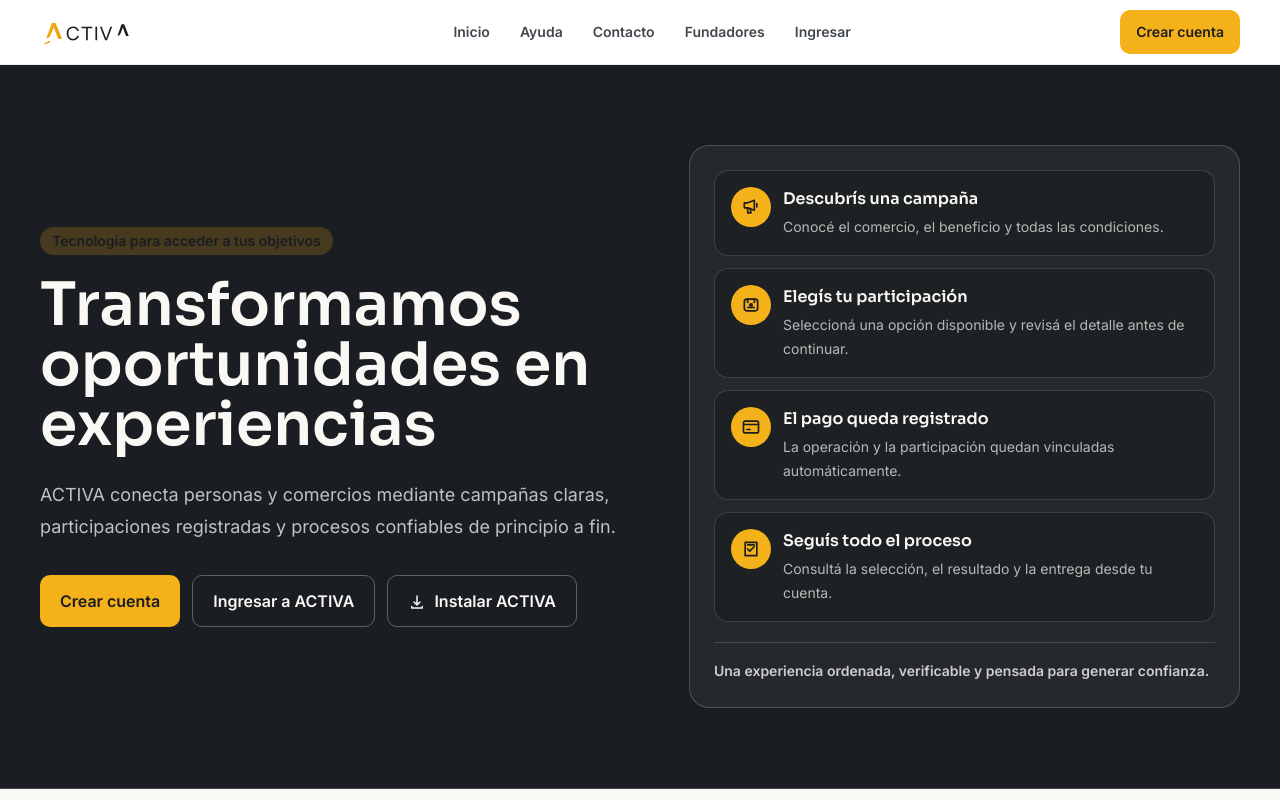
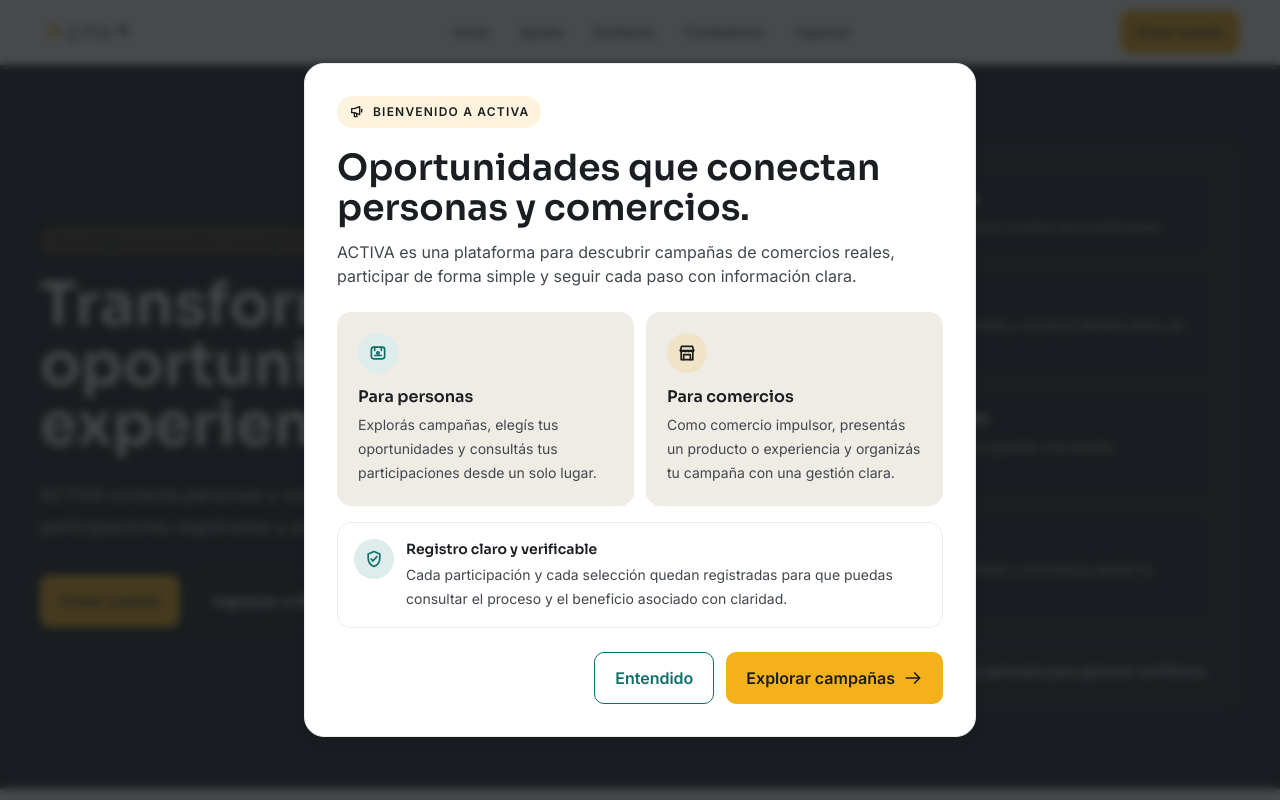
Before and after one commit to Fedegtaibo/sorteos-app, a Next.js app in the folder apps/web/: page / in a window 1280 px wide. Shown: the top 800 px of the page. Built offline with nearby package versions, Linux system fonts and the light colour scheme.

Commit message:
feat: migrar introduccion y 404 a ACTIVA

```diff
--- a/apps/web/src/app/not-found.tsx
+++ b/apps/web/src/app/not-found.tsx
@@ -1,13 +1,58 @@
 import Link from 'next/link';
+
+import { ActivaIcon } from '@/components/icons';
+import { PublicHeader } from '@/components/layout';
+import { Card, CardContent } from '@/components/ui';
+
+const publicNavigation = [
+  { href: '/', label: 'Inicio' },
+  { href: '/ayuda', label: 'Ayuda' },
+  { href: '/contacto', label: 'Contacto' },
+  { href: '/fundadores', label: 'Fundadores' },
+  { href: '/login', label: 'Ingresar' },
+] as const;
+
 export default function NotFound() {
   return (
-    <div className="min-h-screen bg-gray-50 flex items-center justify-center p-4">
-      <div className="text-center">
-        <div className="text-6xl mb-4">🎯</div>
-        <h1 className="text-3xl font-bold text-gray-900 mb-2">404</h1>
-        <p className="text-gray-500 mb-6">Esta página no existe.</p>
-        <Link href="/" className="btn-primary">Volver al inicio</Link>
-      </div>
+    <div className="flex min-h-screen flex-col bg-background-page text-text-primary">
+      <PublicHeader navigation={publicNavigation} variant="light" logoHref="/" />
+
+      <main className="flex flex-1 items-center justify-center px-activa-16 py-activa-48 sm:px-activa-24 lg:px-activa-40 lg:py-activa-64">
+        <Card className="w-full max-w-2xl shadow-activa-md">
+          <CardContent className="flex flex-col items-center p-activa-24 text-center sm:p-activa-40">
+            <span className="flex size-14 items-center justify-center rounded-activa-full bg-activa-teal-soft text-action-secondary sm:size-16">
+              <ActivaIcon name="search" size={32} />
+            </span>
+
+            <p className="mt-activa-20 text-sm font-semibold uppercase tracking-widest text-action-secondary">
+              Error 404
+            </p>
+            <h1 className="mt-activa-8 font-display text-3xl font-semibold leading-tight text-text-primary sm:text-4xl">
+              No encontramos esta página
+            </h1>
+            <p className="mt-activa-12 max-w-lg text-sm leading-7 text-text-secondary sm:text-base">
+              Es posible que el enlace haya cambiado o que la página ya no esté disponible.
+            </p>
+
+            <div className="mt-activa-24 flex w-full flex-col gap-activa-12 sm:w-auto sm:flex-row">
+              <Link
+                href="/"
+                className="inline-flex h-[52px] items-center justify-center gap-activa-8 rounded-activa-sm bg-action-primary px-activa-20 text-base font-semibold text-action-primary-text transition-colors duration-fast ease-activa hover:bg-action-primary-hover focus-visible:outline-none focus-visible:ring-2 focus-visible:ring-border-focus focus-visible:ring-offset-2"
+              >
+                <ActivaIcon name="home" size={20} />
+                Volver al inicio
+              </Link>
+              <Link
+                href="/#marketplace"
+                className="inline-flex h-[52px] items-center justify-center gap-activa-8 rounded-activa-sm border border-action-secondary bg-background-surface px-activa-20 text-base font-semibold text-action-secondary transition-colors duration-fast ease-activa hover:bg-activa-teal-soft focus-visible:outline-none focus-visible:ring-2 focus-visible:ring-border-focus focus-visible:ring-offset-2"
+              >
+                Explorar campañas
+                <ActivaIcon name="arrow-right" size={20} />
+              </Link>
+            </div>
+          </CardContent>
+        </Card>
+      </main>
     </div>
   );
 }
--- a/apps/web/src/app/page.tsx
+++ b/apps/web/src/app/page.tsx
@@ -1,4 +1,5 @@
 import Link from 'next/link';
+import HomeIntroModal from '@/components/HomeIntroModal';
 import InstallAppButton from '@/components/InstallAppButton';
 import { ActivaIcon } from '@/components/icons';
 import { PublicFooter, PublicHeader } from '@/components/layout';
@@ -35,6 +36,8 @@ export default function HomePage() {
           </Link>
         )}
       />
+
+      <HomeIntroModal />
 
       <section className="border-b border-border-strong bg-background-inverse text-text-inverse">
         <div className="mx-auto grid max-w-7xl gap-activa-40 px-activa-16 py-activa-48 sm:px-activa-24 md:py-activa-64 lg:grid-cols-[1.05fr_0.95fr] lg:items-center lg:px-activa-40 lg:py-activa-80">
--- a/apps/web/src/components/HomeIntroModal.tsx
+++ b/apps/web/src/components/HomeIntroModal.tsx
@@ -2,6 +2,9 @@
 
 import { useEffect, useState } from 'react';
 import Link from 'next/link';
+
+import { ActivaIcon } from '@/components/icons';
+import { Button, Card, CardContent } from '@/components/ui';
 
 const STORAGE_KEY = 'sortealo_intro_visto';
 
@@ -28,52 +31,94 @@ export default function HomeIntroModal() {
   if (!visible) return null;
 
   return (
-    <div className="fixed inset-0 z-50 grid place-items-center bg-black/75 px-4 backdrop-blur-sm">
-      <div className="w-full max-w-lg rounded-[2rem] border border-amber-400/30 bg-zinc-950 p-6 text-white shadow-2xl shadow-black md:p-8">
-        <div className="mb-5 inline-flex rounded-full bg-amber-400 px-4 py-2 text-xs font-black uppercase tracking-[0.2em] text-black">
-          Bienvenido a Sortealo
+    <div className="fixed inset-0 z-modal grid place-items-center overflow-y-auto bg-background-inverse/80 px-activa-16 py-activa-24 backdrop-blur-sm sm:px-activa-24">
+      <Card
+        role="dialog"
+        aria-modal="true"
+        aria-labelledby="activa-intro-title"
+        aria-describedby="activa-intro-description"
+        className="w-full max-w-2xl overflow-hidden shadow-activa-lg"
+      >
+        <CardContent className="p-activa-20 sm:p-activa-32">
+          <div className="inline-flex items-center gap-activa-8 rounded-activa-full bg-action-primary/15 px-activa-12 py-activa-8 text-xs font-semibold uppercase tracking-widest text-action-primary-text">
+            <ActivaIcon name="campaign" size={16} />
+            Bienvenido a ACTIVA
           </div>
 
-        <h2 className="text-3xl font-black leading-tight">
-          Sorteos online de comercios reales, más ordenados y transparentes.
+          <h2
+            id="activa-intro-title"
+            className="mt-activa-20 font-display text-3xl font-semibold leading-tight text-text-primary sm:text-4xl"
+          >
+            Oportunidades que conectan personas y comercios.
           </h2>
 
-        <p className="mt-4 text-sm leading-7 text-zinc-400">
-          En Sortealo podés elegir un sorteo, seleccionar tus números, pagar online y tener tu participación registrada dentro de tu cuenta.
+          <p
+            id="activa-intro-description"
+            className="mt-activa-12 text-sm leading-7 text-text-secondary sm:text-base"
+          >
+            ACTIVA es una plataforma para descubrir campañas de comercios reales, participar de
+            forma simple y seguir cada paso con información clara.
           </p>
 
-        <div className="mt-5 grid gap-3 text-sm text-zinc-300">
-          <div className="rounded-2xl border border-white/10 bg-black p-4">
-            <b className="text-amber-300">Para participantes:</b> elegís números disponibles y seguís tu participación desde el dashboard.
+          <div className="mt-activa-24 grid gap-activa-12 md:grid-cols-2">
+            <div className="rounded-activa-md border border-border-default bg-background-surface-muted p-activa-16 sm:p-activa-20">
+              <span className="flex size-10 items-center justify-center rounded-activa-full bg-activa-teal-soft text-action-secondary">
+                <ActivaIcon name="participation" size={20} />
+              </span>
+              <h3 className="mt-activa-12 font-display text-base font-semibold text-text-primary">
+                Para personas
+              </h3>
+              <p className="mt-activa-4 text-sm leading-6 text-text-secondary">
+                Explorás campañas, elegís tus oportunidades y consultás tus participaciones desde
+                un solo lugar.
+              </p>
             </div>
 
-          <div className="rounded-2xl border border-white/10 bg-black p-4">
-            <b className="text-amber-300">Para comercios:</b> publicás sorteos, ordenás ventas y construís confianza con tus clientes.
+            <div className="rounded-activa-md border border-border-default bg-background-surface-muted p-activa-16 sm:p-activa-20">
+              <span className="flex size-10 items-center justify-center rounded-activa-full bg-action-primary/15 text-action-primary-text">
+                <ActivaIcon name="store" size={20} />
+              </span>
+              <h3 className="mt-activa-12 font-display text-base font-semibold text-text-primary">
+                Para comercios
+              </h3>
+              <p className="mt-activa-4 text-sm leading-6 text-text-secondary">
+                Como comercio impulsor, presentás un producto o experiencia y organizás tu campaña
+                con una gestión clara.
+              </p>
             </div>
           </div>
 
-        <p className="mt-5 text-xs leading-6 text-zinc-500">
-          Cada sorteo es organizado por el comercio que lo publica. Sortealo brinda la plataforma para ordenar, registrar y facilitar la participación.
+          <div className="mt-activa-16 flex gap-activa-12 rounded-activa-md border border-border-default bg-background-surface p-activa-16">
+            <span className="flex size-10 shrink-0 items-center justify-center rounded-activa-full bg-activa-teal-soft text-action-secondary">
+              <ActivaIcon name="shield-check" size={20} />
+            </span>
+            <div>
+              <h3 className="font-display text-sm font-semibold text-text-primary">
+                Registro claro y verificable
+              </h3>
+              <p className="mt-activa-4 text-sm leading-6 text-text-secondary">
+                Cada participación y cada selección quedan registradas para que puedas consultar el
+                proceso y el beneficio asociado con claridad.
               </p>
+            </div>
+          </div>
 
-        <div className="mt-7 flex flex-col gap-3 sm:flex-row">
-          <button
-            type="button"
-            onClick={cerrar}
-            className="rounded-2xl border border-white/15 px-5 py-3 text-sm font-black text-white hover:bg-white/10 sm:flex-1"
-          >
+          <div className="mt-activa-24 flex flex-col-reverse gap-activa-12 sm:flex-row sm:justify-end">
+            <Button variant="tertiary" size="lg" onClick={cerrar} className="w-full sm:w-auto">
               Entendido
-          </button>
+            </Button>
 
             <Link
               href="#marketplace"
               onClick={cerrar}
-            className="rounded-2xl bg-amber-400 px-5 py-3 text-center text-sm font-black text-black hover:bg-amber-300 sm:flex-1"
+              className="inline-flex h-[52px] w-full items-center justify-center gap-activa-8 rounded-activa-sm bg-action-primary px-activa-20 text-base font-semibold text-action-primary-text transition-colors duration-fast ease-activa hover:bg-action-primary-hover focus-visible:outline-none focus-visible:ring-2 focus-visible:ring-border-focus focus-visible:ring-offset-2 sm:w-auto"
             >
-            Ver sorteos
+              Explorar campañas
+              <ActivaIcon name="arrow-right" size={20} />
             </Link>
           </div>
-      </div>
+        </CardContent>
+      </Card>
     </div>
   );
 }
```
Lines whose indentation alone changed are shown as unchanged.
